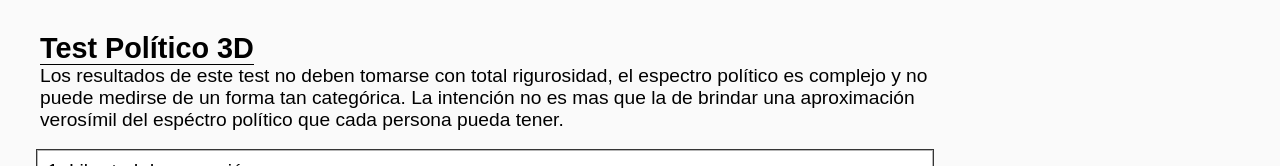
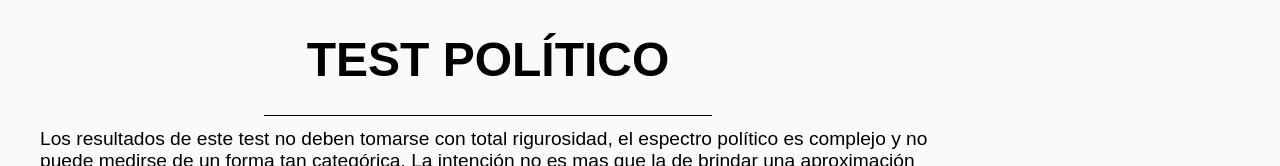
Before and after one commit to criaturaimaginaria/3D-political-test, a plain HTML site: page index.html in a window 1280 px wide. Shown: the part 465-631 px from the top of the page. Drawn offline with nearby package versions, Linux system fonts and the light colour scheme; a web font is replaced by a local one.

Commit message:
more UI changes

```diff
--- a/index.html
+++ b/index.html
@@ -62,13 +62,20 @@
             <section>
 
                   <div class="title-description">
-                    <h2> Test Político 3D</h2>
 
-                    <p>Los resultados de este test no deben tomarse con total rigurosidad,
-                      el espectro político es complejo y no puede medirse de un forma tan categórica.
-                      La intención no es mas que la de brindar una aproximación verosímil del espéctro
-                      político que cada persona pueda tener.
-                    </p> <br>
+                      <div class="title-box">
+                        <h2> TEST POLÍTICO</h2>
+                      </div>
+
+                      <div class="divide">
+                        <div class="divide__child"></div>
+                      </div>
+
+                      <p>Los resultados de este test no deben tomarse con total rigurosidad,
+                        el espectro político es complejo y no puede medirse de un forma tan categórica.
+                        La intención no es mas que la de brindar una aproximación verosímil del espéctro
+                        político que cada persona pueda tener.
+                      </p> <br>
                   </div>
 
                   <div class="accordion">
--- a/styles/styles.css
+++ b/styles/styles.css
@@ -122,18 +122,33 @@ section{
 .title-description p{
     font-size: 1.2em;
 }
-
+/* --------------------------------- */
+.title-box{
+    text-align: center;
+    width: 100%;
+}
 
 h2{
+    display: block;
     font-family: "Lato", Sans-serif;
-    display: inline;
-    font-size: 1.8em;
+    font-size: 3em;
+    margin-bottom: 0.5em;
+}
+
+.divide{
+    display: flex;
+    justify-content: center;
+    width: 100%;
+    height: 0.3em;
+    margin-bottom: 0.8em;
+}
+
+.divide__child{
+    width: 50%;
     border-bottom: 1px solid black;
 }
 
-
-
-
+/* -------------------------------------- */
 
 
 /* -------**********************************************------ */
```
